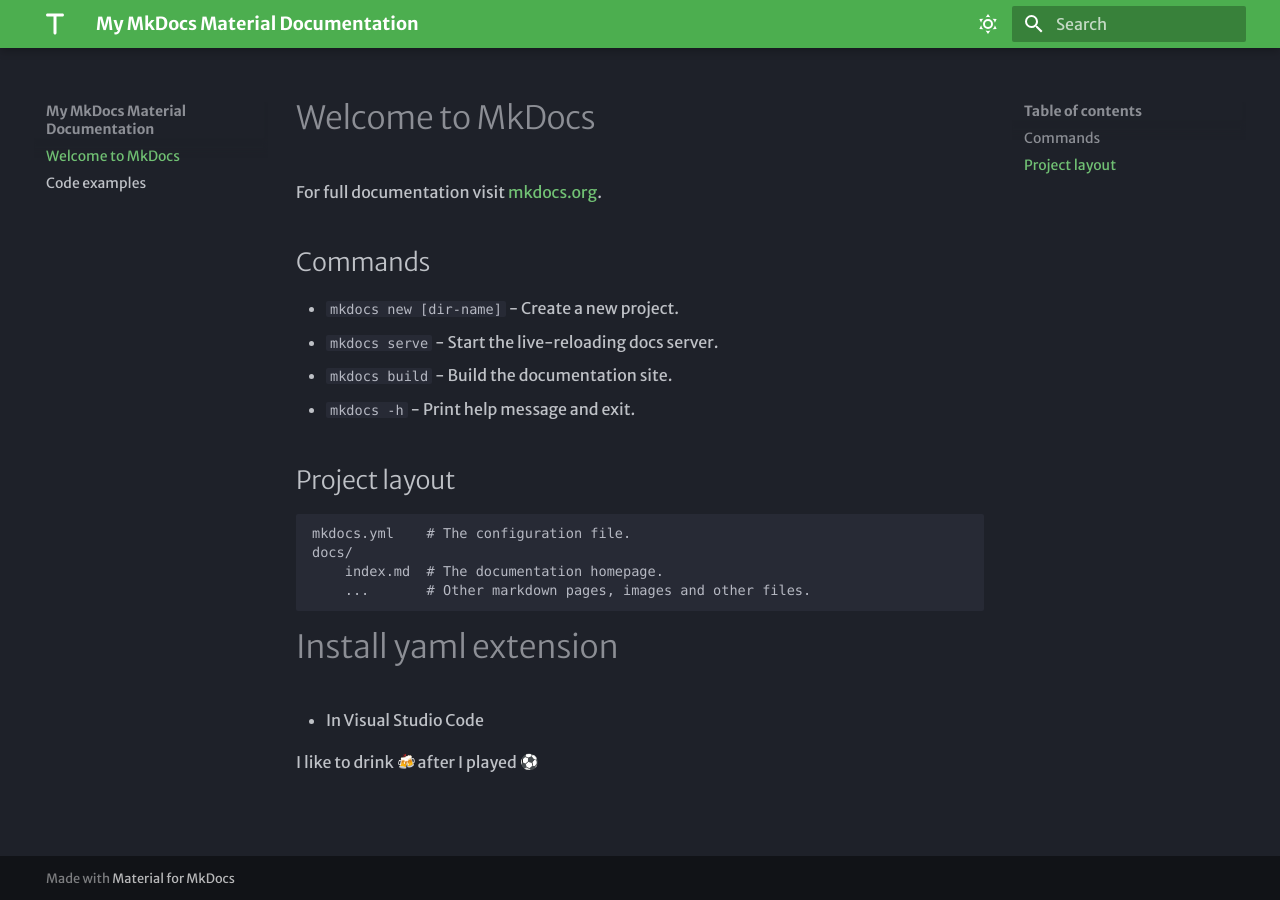
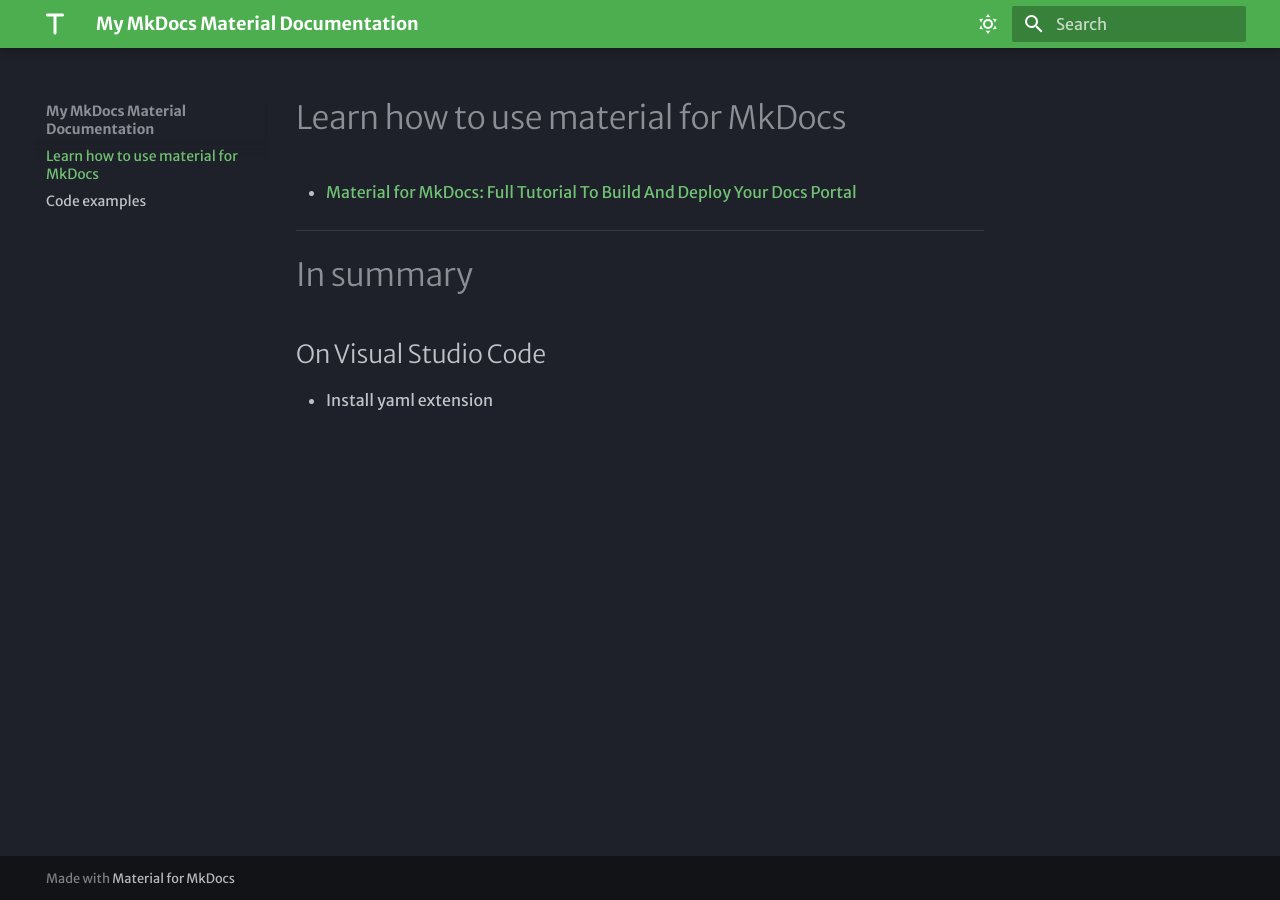
Before and after one commit to t-vert/mkdocs-material-2025, an MkDocs documentation site: the page built from docs/index.md, in a window 1280 px wide. Built offline with MkDocs 1.6.1 and Material for MkDocs 9.7.7, drawn with Linux system fonts in a browser that asks for light colours; emoji names are drawn with the system emoji font; some web fonts are replaced.

Commit message:
add link to James Willett's video

```diff
--- a/docs/index.md
+++ b/docs/index.md
@@ -1,24 +1,11 @@
-# Welcome to MkDocs
-
-For full documentation visit [mkdocs.org](https://www.mkdocs.org).
-
-## Commands
-
-* `mkdocs new [dir-name]` - Create a new project.
-* `mkdocs serve` - Start the live-reloading docs server.
-* `mkdocs build` - Build the documentation site.
-* `mkdocs -h` - Print help message and exit.
-
-## Project layout
-
-    mkdocs.yml    # The configuration file.
-    docs/
-        index.md  # The documentation homepage.
-        ...       # Other markdown pages, images and other files.
+# Learn how to use material for MkDocs
+- [Material for MkDocs: Full Tutorial To Build And Deploy Your Docs Portal](https://www.youtube.com/watch?v=xlABhbnNrfI)
 
 
-# Install yaml extension
+-----
 
-- In Visual Studio Code
+# In summary
 
-I like to drink  :beers:  after I played  :soccer:
+## On Visual Studio Code
+
+- Install yaml extension
```
